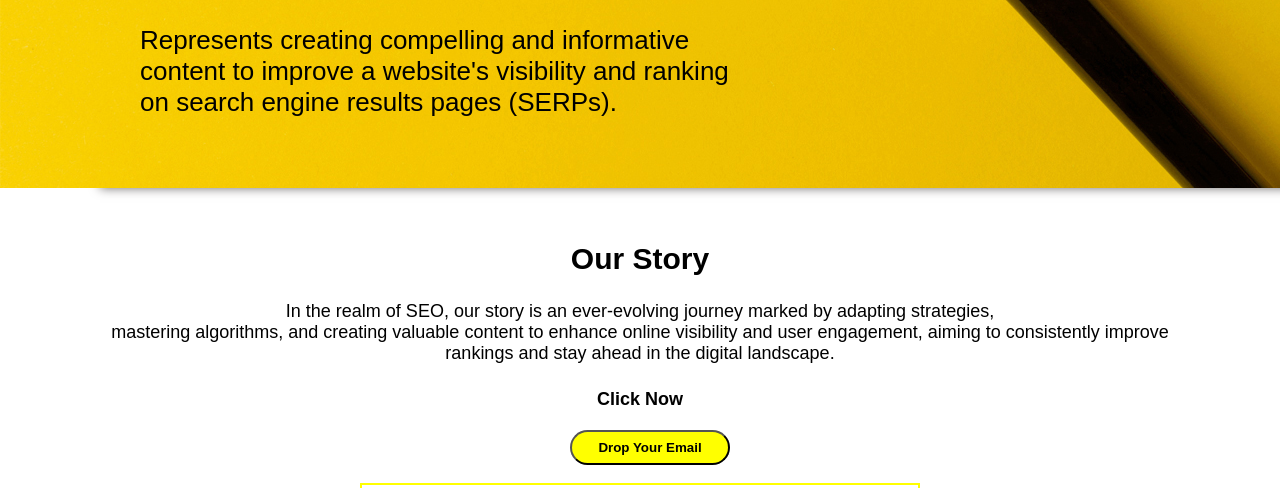
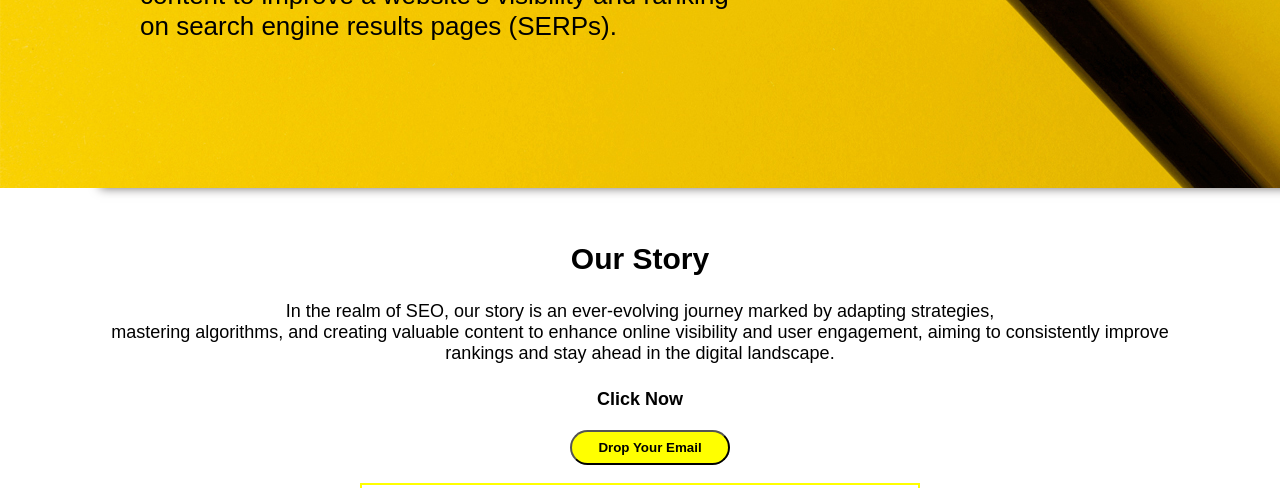
Before and after one commit to Muhammadalihaidera/Portfoliowebsite.github.io, a plain HTML site: page about.html in a window 1280 px wide. Shown: the part 612-1100 px from the top of the page. Drawn offline with Linux system fonts and the light colour scheme; grey boxes are pictures that could not be loaded.

Commit message:
Update about.html

```diff
--- a/about.html
+++ b/about.html
@@ -6,6 +6,7 @@
     <title>SHAHEEN NETWORK || ABOUT</title>
     <link rel="icon" href="icons.jpg">
     <link rel="stylesheet" href="all.css">
+    <link rel="stylesheet" href="https://cdnjs.cloudflare.com/ajax/libs/font-awesome/6.5.1/css/all.min.css" integrity="sha512-DTOQO9RWCH3ppGqcWaEA1BIZOC6xxalwEsw9c2QQeAIftl+Vegovlnee1c9QX4TctnWMn13TZye+giMm8e2LwA==" crossorigin="anonymous" referrerpolicy="no-referrer" />
     <style>
           *{
             margin: 0;
@@ -70,7 +71,7 @@ input[type="checkbox"]{
 }
 .data {
     position: absolute;
-    top: 550px;
+    top: 474px;
     left: 60px;
 }
 .data .datah{
```
